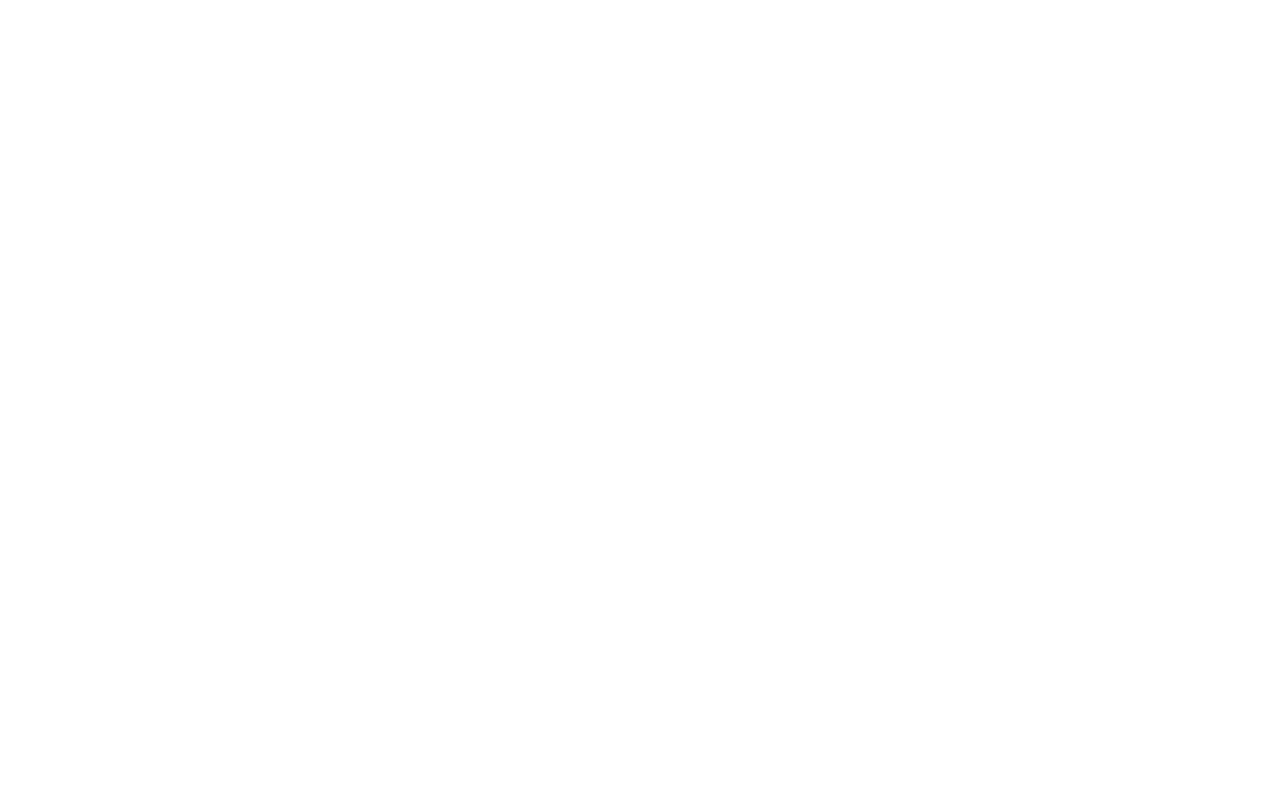
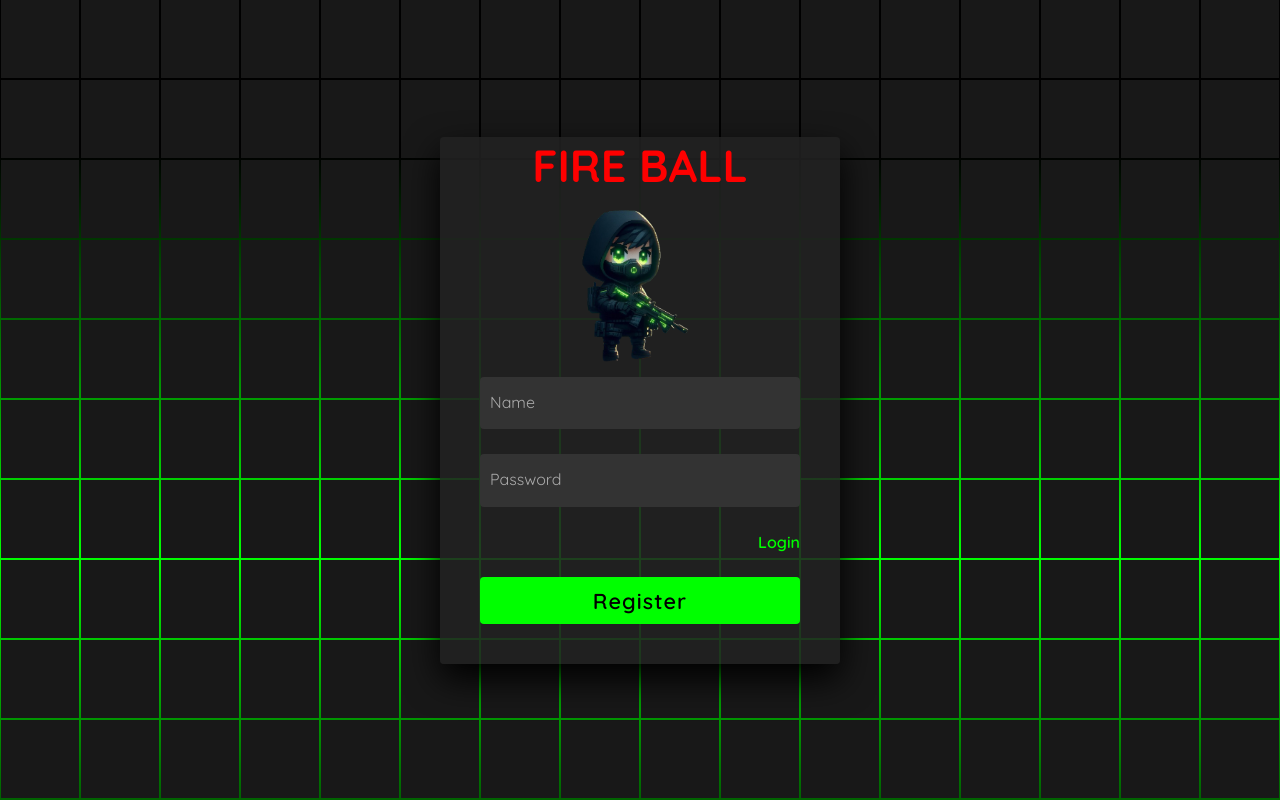
Before and after one commit to Gabrieltrinidad0101/Fire-Ball-Multi-Player-Game, a React (Vite) app in the folder frontend/: page / in a window 1280 px wide. Built offline with nearby package versions, Linux system fonts and the light colour scheme.

Commit message:
fix: react router with gh-pages

```diff
--- a/frontend/package.json
+++ b/frontend/package.json
@@ -9,7 +9,7 @@
     "build": "tsc && vite build",
     "lint": "eslint . --ext ts,tsx --report-unused-disable-directives --max-warnings 0",
     "preview": "vite preview",
-    "deploy": "gh-pages -d dist"
+    "deploy": "tsc && vite build && gh-pages -d dist"
   },
   "dependencies": {
     "axios": "^1.6.5",
--- a/frontend/src/App.tsx
+++ b/frontend/src/App.tsx
@@ -1,19 +1,18 @@
-import { BrowserRouter, Route, Routes } from "react-router-dom"
 import Auth from "./pages/auth/insfranstructure/Auth"
 import Home from "./pages/home/insfranstructure/Home.tsx"
 import Game from "./pages/game/insfratructure/Game"
 import { ToastContainer } from "react-toastify"
 import Loading from './components/loading/Loading.tsx'
 import { AuthenticationProvider } from "./share/insfranstructure/AuthenticationContext.tsx"
+import { Route, Routes } from 'react-router-dom';
 
 function App() {
-
   return (
     <>
-      <BrowserRouter basename="/Fire-Ball-Multi-Player-Game">
         <Routes>
+          <Route path="/" element={<Auth auth={false} />}></Route>
+          <Route path="/register" element={<Auth auth={false}/>}></Route>
           <Route path="/login" element={<Auth auth={true} />}></Route>
-          <Route path="/register" element={<Auth auth={false}/>}></Route>
           <Route element={<AuthenticationProvider/>} >
             <Route path="/home" element={<Home />}></Route>
             <Route path="/game/:gameId" element={<Game />}></Route>
@@ -21,7 +20,6 @@
         </Routes>
         <ToastContainer />
         <Loading/>
-      </BrowserRouter>
     </>
   )
 }
--- a/frontend/src/main.tsx
+++ b/frontend/src/main.tsx
@@ -1,7 +1,10 @@
 import ReactDOM from 'react-dom/client'
 import App from './App.tsx'
 import 'react-toastify/dist/ReactToastify.min.css';
+import { HashRouter } from 'react-router-dom';
 
 ReactDOM.createRoot(document.getElementById('root')!).render(
+  <HashRouter>
     <App />
+  </HashRouter>
 )
```
